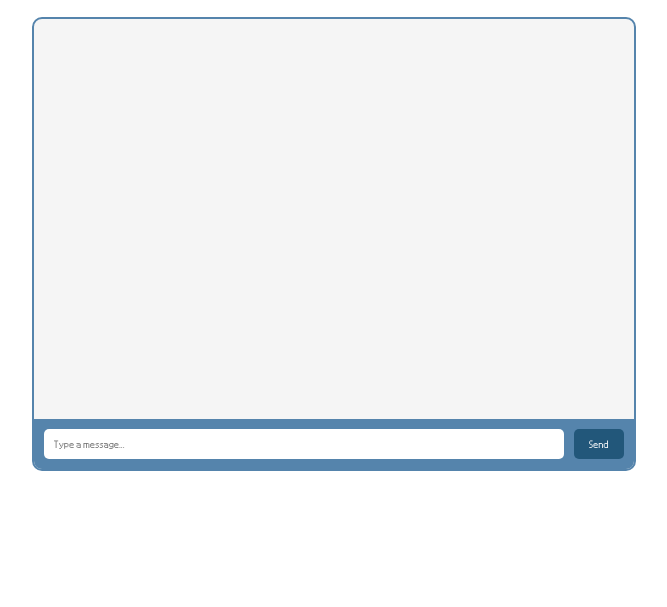
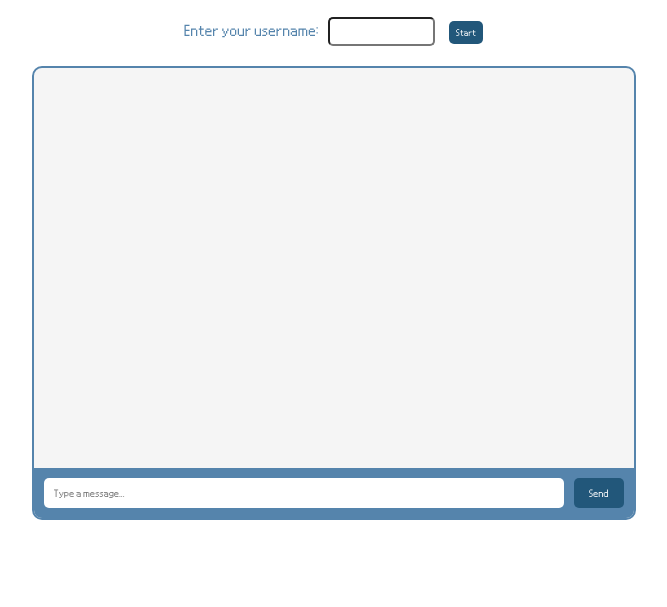
Before and after one commit to kianhernando/PictoChat, a website: page index.html in a window 1280 px wide. Shown: the part 193-800 px from the top of the page, without its empty margins (306-973 px from the left). Drawn offline with nearby package versions, Linux system fonts and the light colour scheme; no server answers.

Commit message:
added username prompt and input, name now shows in chat box

```diff
--- a/index.html
+++ b/index.html
@@ -9,6 +9,12 @@
 <body>
     <h1 id="logo">THIS IS OUR PROJECT</h1>
     <h2 id="welcome-message">Welcome to PictoChat!</h2>
+
+    <div id="user">
+        <label for="username-input" id="username-prompt">Enter your username:</label>
+        <input type="text" id="username-input" required>
+        <button id="startBtn">Start</button>
+    </div>
 
     <div id="chat-container">
         <ul id="messages"></ul>
--- a/script.js
+++ b/script.js
@@ -5,14 +5,25 @@ const socket = io();
 const form = document.getElementById('form');
 const input = document.getElementById('input');
 const messages = document.getElementById('messages');
+const startBtn = document.getElementById('startBtn');
+
+let username = '';
 
 // Handle form submission
 form.addEventListener('submit', (e) => {
     e.preventDefault();
     if (input.value) {
         // Emit chat message to server
-        socket.emit('chat message', input.value);
+        socket.emit('chat message', `[${username}] ${input.value}`);
         input.value = '';
+    }
+});
+
+startBtn.addEventListener('click', function() {
+    const input = document.getElementById('username-input').value.trim();
+    if (input) {
+        username = input;
+        document.getElementById('input').placeholder = `${username}: Type a message...`;
     }
 });
 
--- a/style.css
+++ b/style.css
@@ -15,6 +15,42 @@
     color: #5584AC;
     font-size: 40px;
     text-align: center;
+}
+
+#user {
+    text-align: center;
+}
+
+#username-prompt {
+    font-family: nintendoFont;
+    color: #5584AC;
+    text-align: center;
+    font-size: 20px;
+    margin-right: 5px;
+}
+
+#username-input {
+    flex-grow: 1;
+    padding: 7px;
+    margin-right: 10px;
+    border-radius: 5px;
+    font-family: nintendoFont;
+    font-size: 15px;
+}
+
+#startBtn {
+    font-family: nintendoFont;
+    text-align: center;
+    padding: 7px;
+    font-size: 12px;
+    background-color: #22577A;
+    color: white;
+    border: none;
+    border-radius: 5px;
+}
+
+#startBtn:hover {
+    background-color: #38A3A5;
 }
 
 /* Chat container styling */
```
